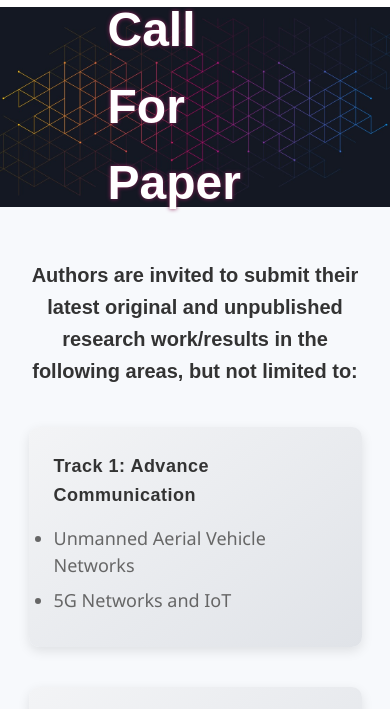
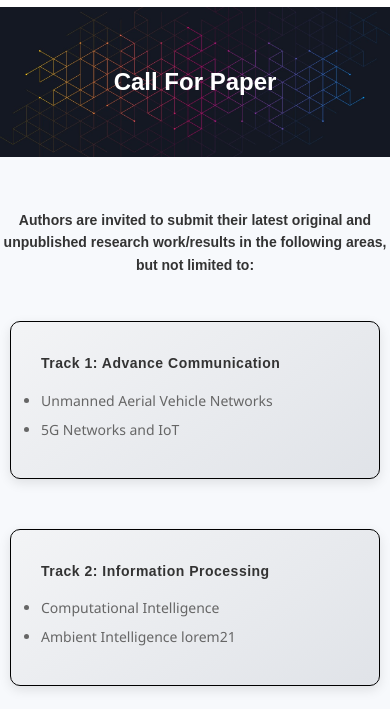
Before and after one commit to AmeyaMprojects/IEEE-conference, a plain HTML site: page HTML/CallForPaper.html in a window 390 px wide. Shown: the part 87-796 px from the top of the page. Drawn offline with Linux system fonts and the light colour scheme.

Commit message:
Responsive

```diff
--- a/CSS/CallForPaper.css
+++ b/CSS/CallForPaper.css
@@ -63,11 +63,13 @@ nav {
 }
 
 /* Hero Section */
+/* Hero Section */
 .hero {
     background-image: url('../Photo/main_baground_image.jpg');
-    background-size: cover;
-    background-position: center;
-    height: 200px;
+    background-size: cover; /* Ensure the image covers the full container */
+    background-position: center; /* Ensure the image is centered */
+    background-repeat: no-repeat; /* Prevent the image from repeating */
+    height: 200px; /* Set the default height for large screens */
     display: flex;
     align-items: center; /* Centers content vertically */
     justify-content: center; /* Centers content horizontally */
@@ -75,6 +77,8 @@ nav {
     position: relative;
     padding: 20px;
 }
+
+
 
 
 .hero-content {
@@ -90,7 +94,7 @@ nav {
     text-shadow: 0px 0px 4px #8e1f58;
 }
 
-/* para section styles */
+/* Paragraph Section */
 .para {
     display: flex;
     justify-content: center;
@@ -112,6 +116,7 @@ nav {
 
 /* Track Section */
 
+/* Default Styles (for larger screens) */
 .track-container {
     display: flex;
     justify-content: space-around;
@@ -124,9 +129,10 @@ nav {
 /* Individual track card styling */
 .track {
     border-radius: 10px;
-    padding: 25px;
-    width: 250px;
+    padding: 30px;
+    width: 250px; /* Fixed width for track cards */
     background: linear-gradient(145deg, #f3f4f6, #e0e3e8);
+    border: 0.5px solid #000000;
     box-shadow: 0 4px 12px rgba(0, 0, 0, 0.1);
     transition: transform 0.3s ease, box-shadow 0.3s ease;
     cursor: pointer;
@@ -168,7 +174,7 @@ nav {
 /* Hover effect for individual list items */
 .track li:hover {
     color: transparent;
-    background-image: linear-gradient(45deg, #d89b51, #82325d,#455db2);
+    background-image: linear-gradient(45deg, #d89b51, #82325d, #455db2);
     -webkit-background-clip: text;
     background-clip: text;
     cursor: pointer;
@@ -184,20 +190,122 @@ body {
     padding: 0;
 }
 
+/* Responsive Design */
 
-/* Responsive Design */
-@media (max-width: 768px) {
-    .hero h1 {
-        font-size: 36px; /* Adjust font size for smaller screens */
+/* For devices with a width of 1024px and below (Desktops/Tablets) */
+@media (max-width: 1024px) {
+    .hero {
+        height: 250px; /* Adjust height for tablets */
+    }
+
+    .hero-content {
+        max-width: 70%; /* Increase the width of content on tablets */
+    }
+
+    .hero h2 {
+        font-size: 36px; /* Reduce font size */
+        text-shadow: 0px 0px 3px #8e1f58;
+    }
+
+    .para h4 {
+        font-size: 18px; /* Adjust font size for paragraphs on tablets */
     }
 
     .track-container {
-        flex-direction: column;
-        align-items: center;
+        justify-content: space-between;
     }
 
     .track {
-        width: 90%; /* Full width for smaller screens */
-        margin: 10px 0;
+        width: 45%; /* Make track cards take 45% width on tablets */
+    }
+
+    .track h3 {
+        font-size: 16px;
+    }
+
+    .track li {
+        font-size: 16px;
     }
 }
+
+/* For devices with a width of 768px and below (tablets and smaller screens) */
+@media (max-width: 768px) {
+    .hero {
+        height: 200px; /* Reduce hero section height for small screens */
+        padding: 10px;
+    }
+
+    .hero-content {
+        max-width: 90%; /* Allow the hero content to take up more space */
+        text-align: center; /* Center align text for better visibility */
+    }
+
+    .hero h2 {
+        font-size: 28px; /* Reduce font size further */
+        text-shadow: 0px 0px 2px #8e1f58;
+    }
+
+    .para h4 {
+        font-size: 16px; /* Adjust font size for smaller devices */
+        max-width: 95%;
+    }
+
+    .track-container {
+        flex-direction: column; /* Stack track cards vertically */
+        align-items: center; /* Center the cards */
+    }
+
+    .track {
+        width: 90%; /* Make track cards take up 90% of the width */
+        margin: 10px 0; /* Add vertical spacing between the track cards */
+    }
+
+    .track h3 {
+        font-size: 18px; /* Slightly smaller title */
+    }
+
+    .track li {
+        font-size: 16px; /* Adjust font size for smaller screens */
+    }
+}
+
+/* For devices with a width of 480px and below (smaller phones) */
+@media (max-width: 480px) {
+    .hero {
+        height: 150px; /* Make the hero section smaller on phones */
+        padding: 10px; /* Adjust padding */
+    }
+
+    .hero-content {
+        max-width: 100%; /* Full width content on mobile */
+        text-align: center; /* Ensure content is centered */
+    }
+
+    .hero h2 {
+        font-size: 24px; /* Further reduce font size */
+        text-shadow: none; /* Remove text shadow for readability */
+    }
+
+    .para h4 {
+        font-size: 14px; /* Make the paragraph text smaller */
+        max-width: 100%;
+    }
+
+    .track-container {
+        flex-direction: column; /* Stack track cards vertically */
+        align-items: center; /* Center the cards */
+    }
+
+    .track {
+        width: 100%; /* Make track cards take up 100% width */
+        margin: 15px 0; /* Add more space between the cards */
+    }
+
+    .track h3 {
+        font-size: 14px; /* Further adjust the title font size */
+    }
+
+    .track li {
+        font-size: 14px; /* Smaller font size for list items */
+    }
+}
--- a/HTML/CallForPaper.html
+++ b/HTML/CallForPaper.html
@@ -49,7 +49,7 @@
                 <h3>Track 2: Information Processing</h3>
                 <ul>
                     <li>Computational Intelligence</li>
-                    <li>Ambient Intelligence</li>
+                    <li>Ambient Intelligence lorem21</li>
                     </ul>
             </div>
             <div class="track">
```
